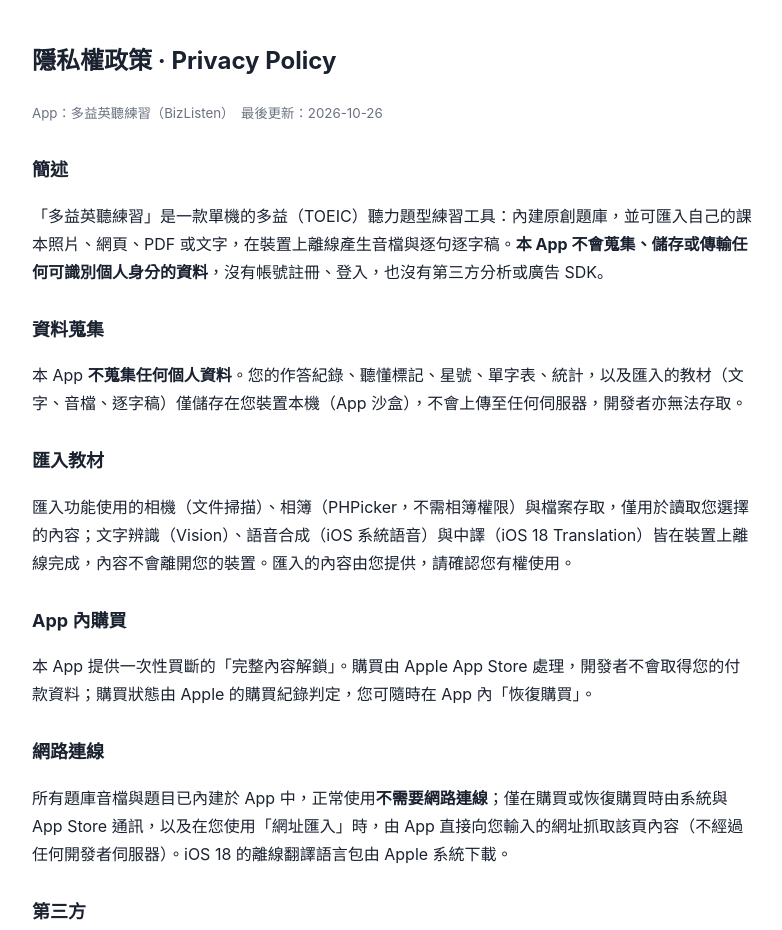
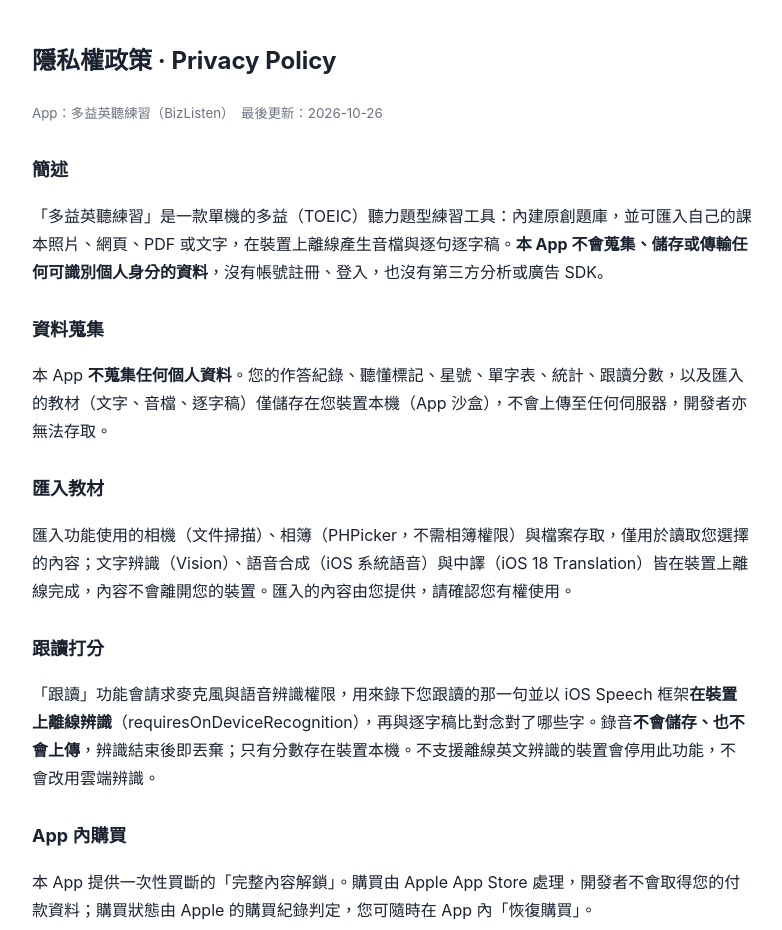
Before and after one commit to Hsu-chia-hao/bizlisten-privacy, a plain HTML site: page index.html in a window 1280 px wide. Shown: the top 930 px of the page, without its empty margins (248-1030 px from the left). Drawn offline with Linux system fonts and the light colour scheme.

Commit message:
1.2：補跟讀打分段落

```diff
--- a/index.html
+++ b/index.html
@@ -8,9 +8,11 @@
 <h2>簡述</h2>
 <p>「多益英聽練習」是一款單機的多益（TOEIC）聽力題型練習工具：內建原創題庫，並可匯入自己的課本照片、網頁、PDF 或文字，在裝置上離線產生音檔與逐句逐字稿。<strong>本 App 不會蒐集、儲存或傳輸任何可識別個人身分的資料</strong>，沒有帳號註冊、登入，也沒有第三方分析或廣告 SDK。</p>
 <h2>資料蒐集</h2>
-<p>本 App <strong>不蒐集任何個人資料</strong>。您的作答紀錄、聽懂標記、星號、單字表、統計，以及匯入的教材（文字、音檔、逐字稿）僅儲存在您裝置本機（App 沙盒），不會上傳至任何伺服器，開發者亦無法存取。</p>
+<p>本 App <strong>不蒐集任何個人資料</strong>。您的作答紀錄、聽懂標記、星號、單字表、統計、跟讀分數，以及匯入的教材（文字、音檔、逐字稿）僅儲存在您裝置本機（App 沙盒），不會上傳至任何伺服器，開發者亦無法存取。</p>
 <h2>匯入教材</h2>
 <p>匯入功能使用的相機（文件掃描）、相簿（PHPicker，不需相簿權限）與檔案存取，僅用於讀取您選擇的內容；文字辨識（Vision）、語音合成（iOS 系統語音）與中譯（iOS 18 Translation）皆在裝置上離線完成，內容不會離開您的裝置。匯入的內容由您提供，請確認您有權使用。</p>
+<h2>跟讀打分</h2>
+<p>「跟讀」功能會請求麥克風與語音辨識權限，用來錄下您跟讀的那一句並以 iOS Speech 框架<strong>在裝置上離線辨識</strong>（requiresOnDeviceRecognition），再與逐字稿比對念對了哪些字。錄音<strong>不會儲存、也不會上傳</strong>，辨識結束後即丟棄；只有分數存在裝置本機。不支援離線英文辨識的裝置會停用此功能，不會改用雲端辨識。</p>
 <h2>App 內購買</h2>
 <p>本 App 提供一次性買斷的「完整內容解鎖」。購買由 Apple App Store 處理，開發者不會取得您的付款資料；購買狀態由 Apple 的購買紀錄判定，您可隨時在 App 內「恢復購買」。</p>
 <h2>網路連線</h2>
```
